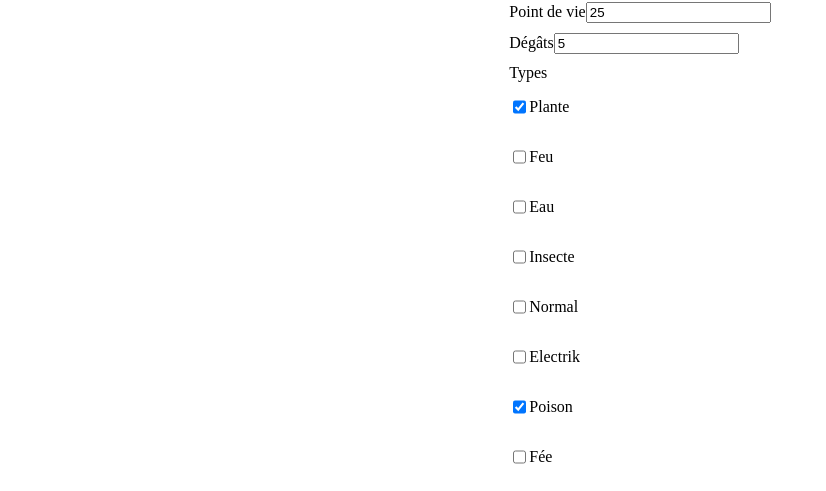
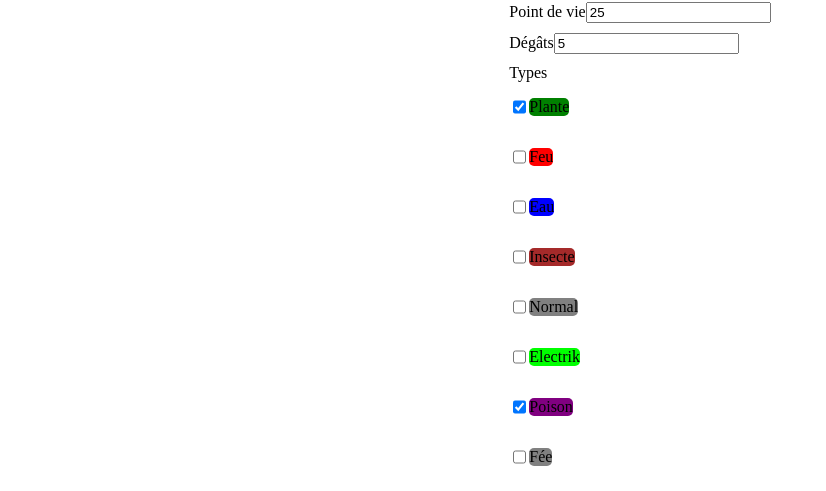
Before and after one commit to VincentLebrun/pokemonAppWork, a React (Create React App) app: page /pokemons/edit/1 in a window 1280 px wide. Shown: the part 309-800 px from the top of the page, without its empty margins (0-826 px from the left). Built offline with nearby package versions, Linux system fonts and the light colour scheme.

Commit message:
style switch by type work with style

```diff
--- a/src/components/pokemon-form.tsx
+++ b/src/components/pokemon-form.tsx
@@ -12,6 +12,7 @@ import formatType from "../helpers/format-type";
 type Props = {
   pokemon: Pokemon;
 };
+
 // type field
 type Field = {
   value: any;
@@ -55,6 +56,14 @@ const BodyInput = styled.div`
 const Input = styled.input.attrs({ type: "checkbox" })`
   border: solid 1px black;
 `;
+const Text = styled.p`
+  backgroundcolor: ${function (props) {
+    if (props.color) {
+      return props.color;
+    }
+  }};
+`;
+
 const PokemonForm: FunctionComponent<Props> = ({ pokemon }) => {
   const [form] = useState<Inputs>({
     name: { value: pokemon.name, isValid: true },
@@ -84,14 +93,10 @@ const PokemonForm: FunctionComponent<Props> = ({ pokemon }) => {
   const {
     register,
     handleSubmit,
-    watch,
+
     // formState: { errors },
   } = useForm<Inputs>();
   const onSubmit: SubmitHandler<Inputs> = (data) => console.log(data);
-  console.log(watch("name"));
-  console.log(watch("hp"));
-  console.log(watch("cp"));
-  console.log(watch("types"));
 
   return (
     <form onSubmit={handleSubmit(onSubmit)}>
@@ -134,8 +139,15 @@ const PokemonForm: FunctionComponent<Props> = ({ pokemon }) => {
               {types.map((type) => (
                 <BodyInput key={type}>
                   <Input checked={hasType(type)}></Input>
-
-                  <p className={formatType(type)}>{type}</p>
+                  <Text
+                    style={{
+                      backgroundColor: formatType(type),
+                      borderRadius: "5px",
+                    }}
+                  >
+                    {type}
+                  </Text>
+                  {console.log(type)}
                 </BodyInput>
               ))}
             </FormGroup>
--- a/src/helpers/format-type.ts
+++ b/src/helpers/format-type.ts
@@ -1,9 +1,13 @@
+
+
 const formatType = (type: string): string => {
     let color: string;
 
     switch (type) {
+
       case "Feu":
-        color = "red";
+
+        color = 'red';
         break;
       case "Eau":
         color = "blue";
@@ -40,6 +44,6 @@ const formatType = (type: string): string => {
         break;
     }
 
-    return `color: ${color}`;
+    return color
   };
 export default formatType;
```
